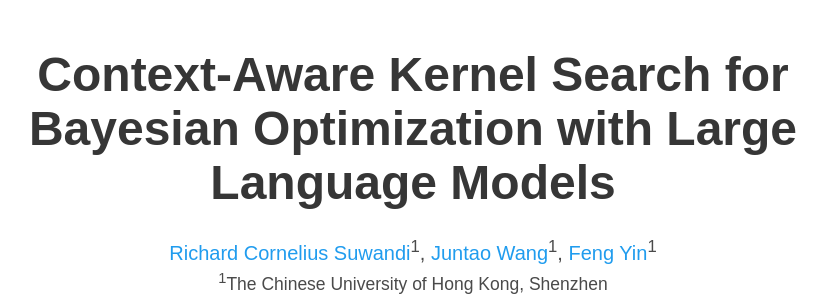
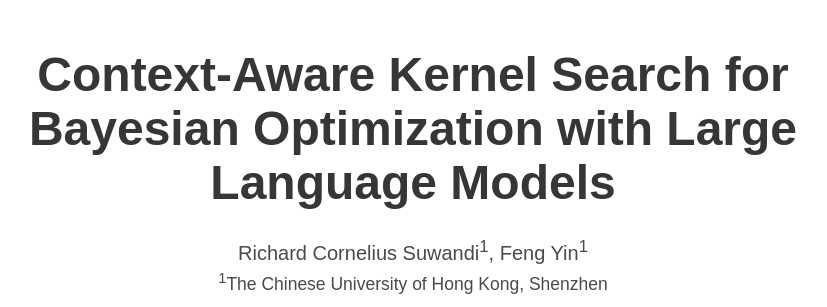
Before and after one commit to richardcsuwandi/cakes4bo.github.io, a plain HTML site: page index.html in a window 1280 px wide. Shown: the top 307 px of the page, without its empty margins (227-1054 px from the left). Drawn offline with nearby package versions, Linux system fonts and the light colour scheme; some icons are missing; a web font is replaced by a local one.

Commit message:
Update index.html

```diff
--- a/index.html
+++ b/index.html
@@ -56,11 +56,9 @@
             <div class="is-size-5 publication-authors">
               <!-- Paper authors -->
               <span class="author-block">
-                <a>Richard Cornelius Suwandi</a><sup>1</sup>,</span>
-                <span class="author-block">
-                  <a>Juntao Wang</a><sup>1</sup>,</span>
+                Richard Cornelius Suwandi</a><sup>1</sup>,</span>
                   <span class="author-block">
-                    <a>Feng Yin</a><sup>1</sup>
+                    Feng Yin</a><sup>1</sup>
                   </span>
                   </div>
 
```
